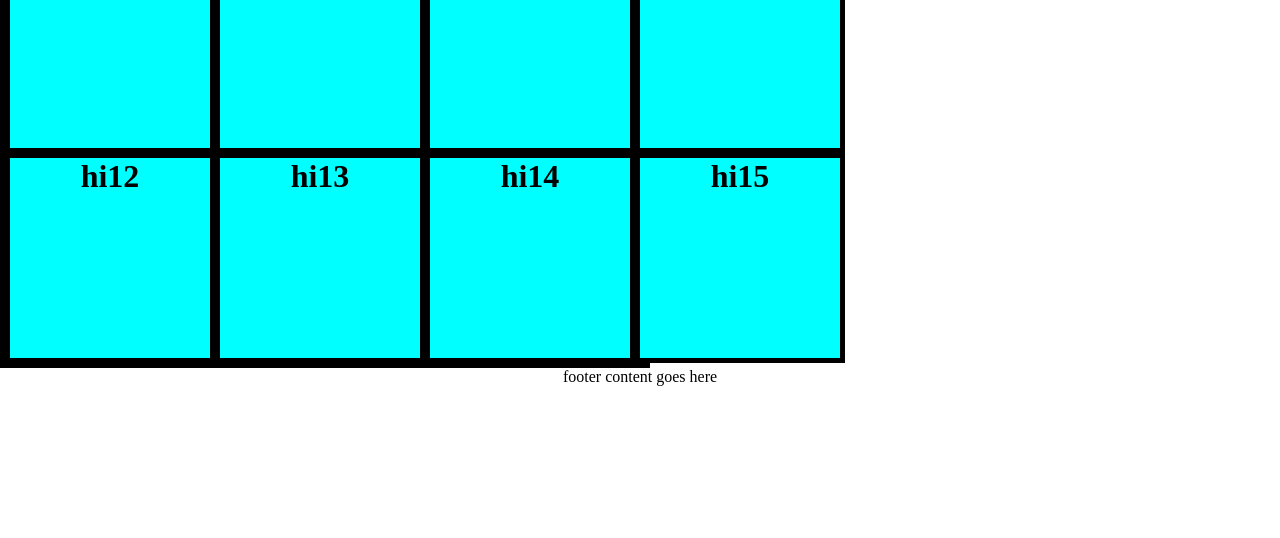
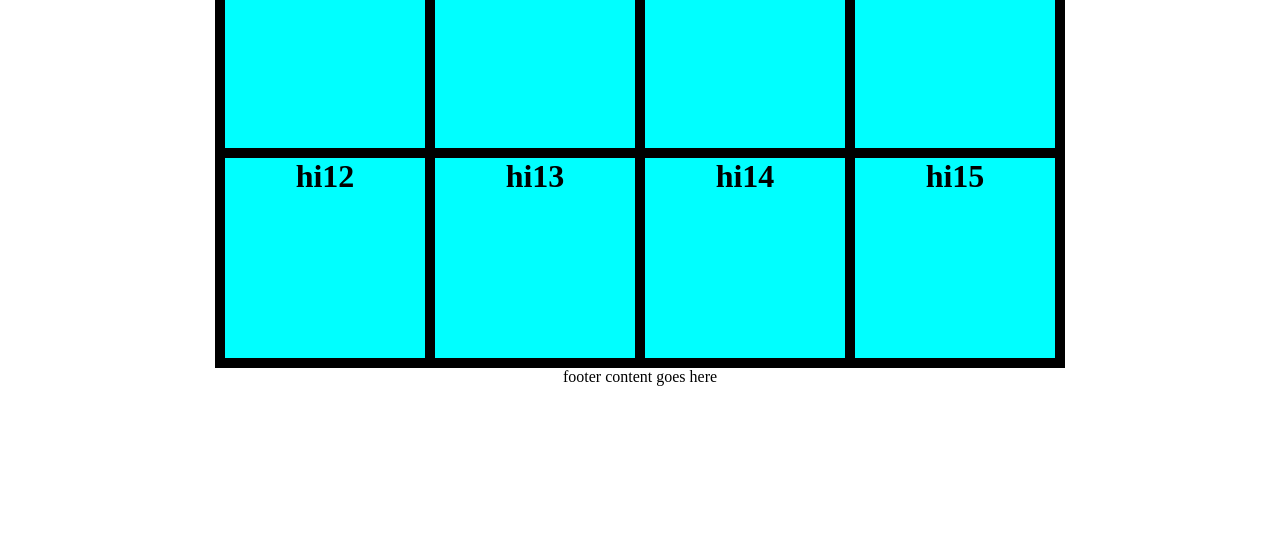
Before and after one commit to CraigThomasson/Project2-Alphabet_memory, a plain HTML site: page index.html in a window 1280 px wide. Shown: the part 652-1190 px from the top of the page. Drawn offline with Linux system fonts and the light colour scheme.

Commit message:
add style to center game board

```diff
--- a/assets/css/style.css
+++ b/assets/css/style.css
@@ -16,10 +16,10 @@ body {
 
 .game-container {
     grid-area: game-board;
+    margin: auto;
 }
 
 #small-grid {
-    width: 50%;
     border:5px solid black ;
 
     display: grid;
```
